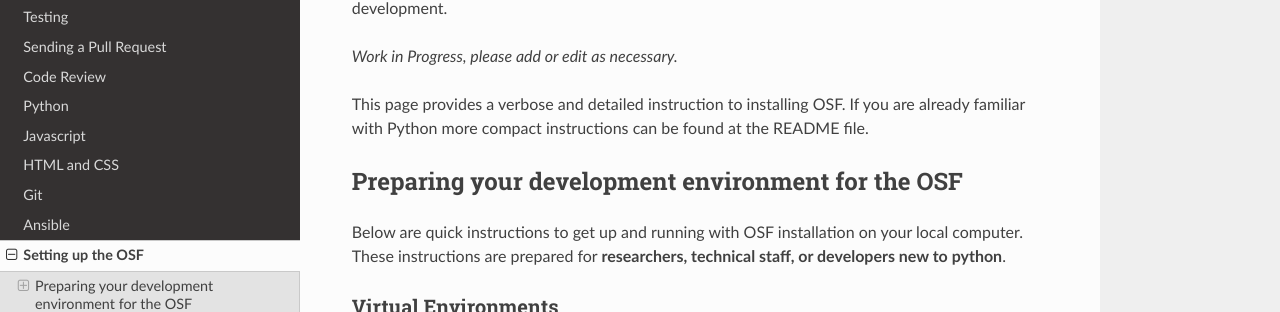
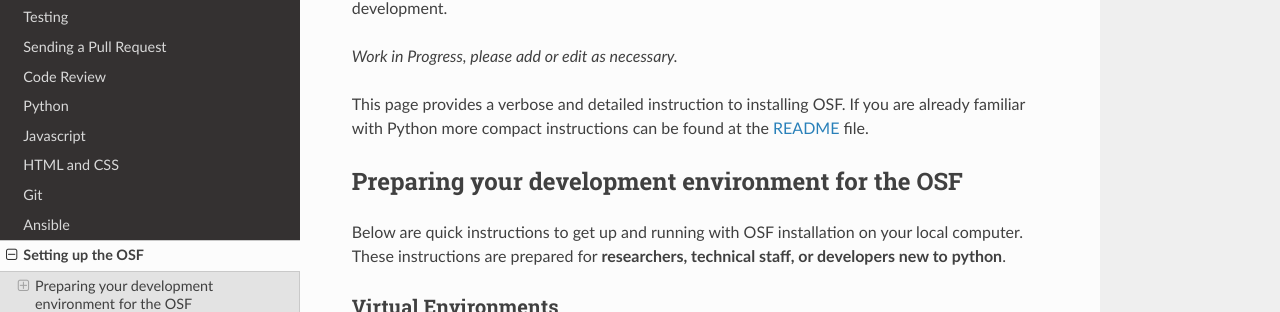
Before and after one commit to CenterForOpenScience/COSDev, a Sphinx documentation site: the page built from docs/osf/setup.rst, in a window 1280 px wide and 900 px high. Shown: the part 187-499 px from the top of the window. Built offline with Sphinx 7.4.7 and the Read the Docs theme 2.0.0, drawn with Linux system fonts in a browser that asks for light colours; part of the change alters nothing that is shown.

```diff
--- a/docs/osf/setup.rst
+++ b/docs/osf/setup.rst
@@ -7,7 +7,7 @@ See the `README.md <https://github.com/CenterForOpenScience/osf>`_ of the OSF fo
 
 *Work in Progress, please add or edit as necessary.*
 
-This page provides a verbose and detailed instruction to installing OSF. If you are already familiar with Python more compact instructions can be found at the README file.
+This page provides a verbose and detailed instruction to installing OSF. If you are already familiar with Python more compact instructions can be found at the `README <https://github.com/CenterForOpenScience/osf>`_ file.
 
 Preparing your development environment for the OSF
 ####
@@ -251,6 +251,7 @@ Run OSF installation
 
     ::
 
+        cd osf
         pip install -r dev-requirements.txt
 
 Create your local settings file
@@ -273,7 +274,7 @@ This is required for R installation. The xQuartz installation uses an installer
 
 **Install gfortran**
 
-Gfortran will also be required for R installation and can be download as a package installer from this `website <https://igppwiki.ucsd.edu/groups/publichelpwiki/wiki/bb632/Installing_gfortran_64_and_32bit.html>`_ .
+Gfortran will also be required for R installation and can be download as a package installer from this `website <https://gcc.gnu.org/wiki/GFortranBinaries>`_ .
 
 **Install R**
 
```
Also changed, not shown: 2 other files.
